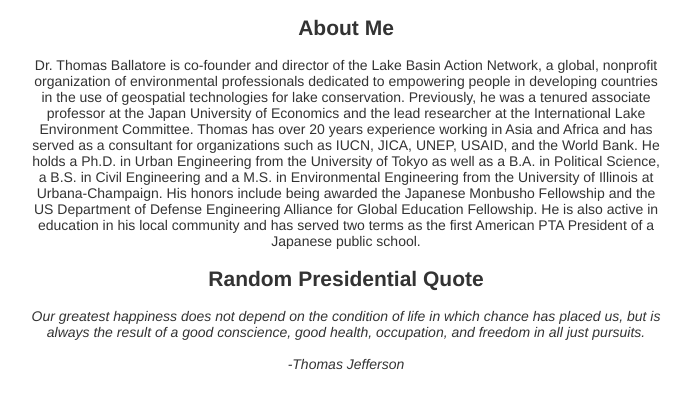
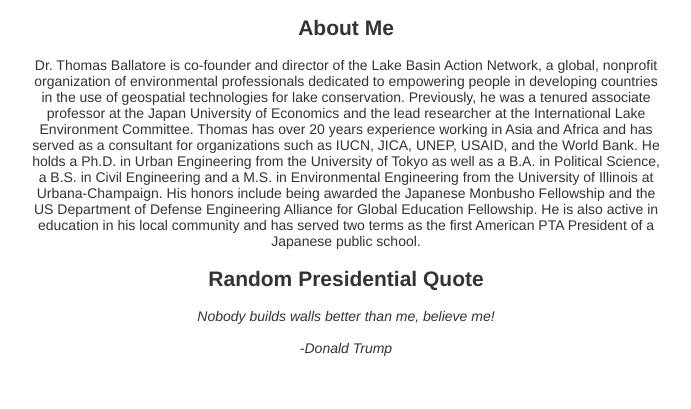
Before and after one commit to ThomasBallatore/dwa_a1, a PHP site: page / in a window 1280 px wide. Shown: the part 294-703 px from the top of the page, without its empty margins (294-985 px from the left). Run offline with PHP 8.4, Linux system fonts and the light colour scheme.

Commit message:
Final tweaks before submission

```diff
--- a/index.php
+++ b/index.php
@@ -1,6 +1,6 @@
 
 <!DOCTYPE html>
-<html>
+<html lang="en">
 <head>
 
 	<title>Thomas Ballatore</title>
@@ -45,19 +45,22 @@
 
 		<?php
 
-			$quotes = Array('Our greatest happiness does not depend on the condition
-			of life in which chance has placed us, but is always the result of a good
-			conscience, good health, occupation, and freedom in all just pursuits.
+			$quotes = Array('The price of freedom is eternal vigilance.
 			<br><br>-Thomas Jefferson',
+			'The truth is that all men having power ought to be mistrusted.
+			<br><br>-James Madison',
 			'Do I not destroy my enemies when I make them my friends?
 			<br><br>-Abraham Lincoln',
-			'America was not built on fear. America was built on courage, on
-			imagination and an unbeatable determination to do the job at hand.
+			'America was not built on fear. America was built on courage.
 			<br><br>-Harry Truman',
+			'If we have no sense of community, the American dream will wither.
+			<br><br>-William Jefferson Clinton',
 			'My fingers are long and beautiful, as, it has been well documented, are
 			various other parts of my body.
 			<br><br>-Donald Trump',
 			'When you are a star they let you do anything.
+			<br><br>-Donald Trump',
+			'Nobody builds walls better than me, believe me!
 			<br><br>-Donald Trump');
 
 			echo $quotes[array_rand($quotes)];
```
